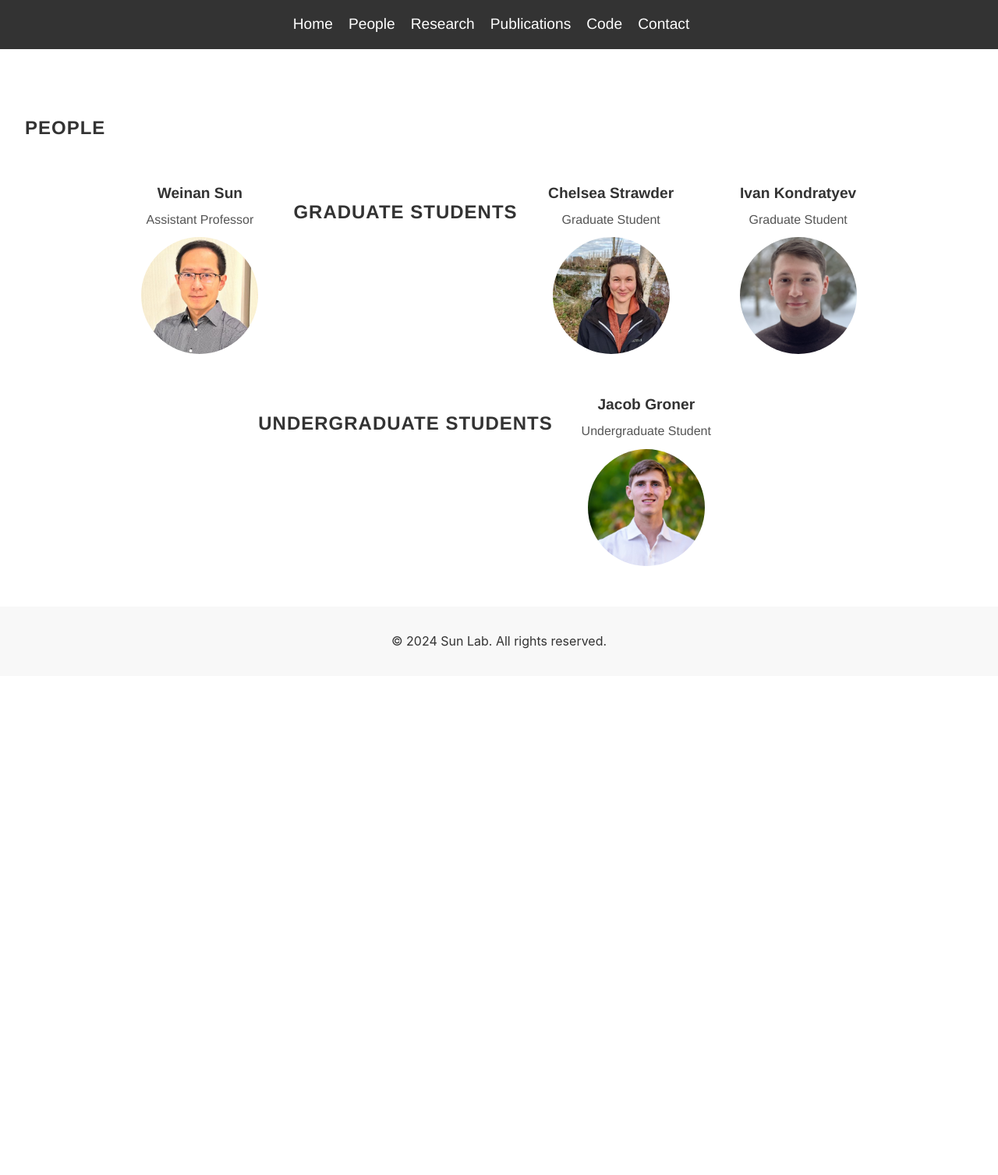
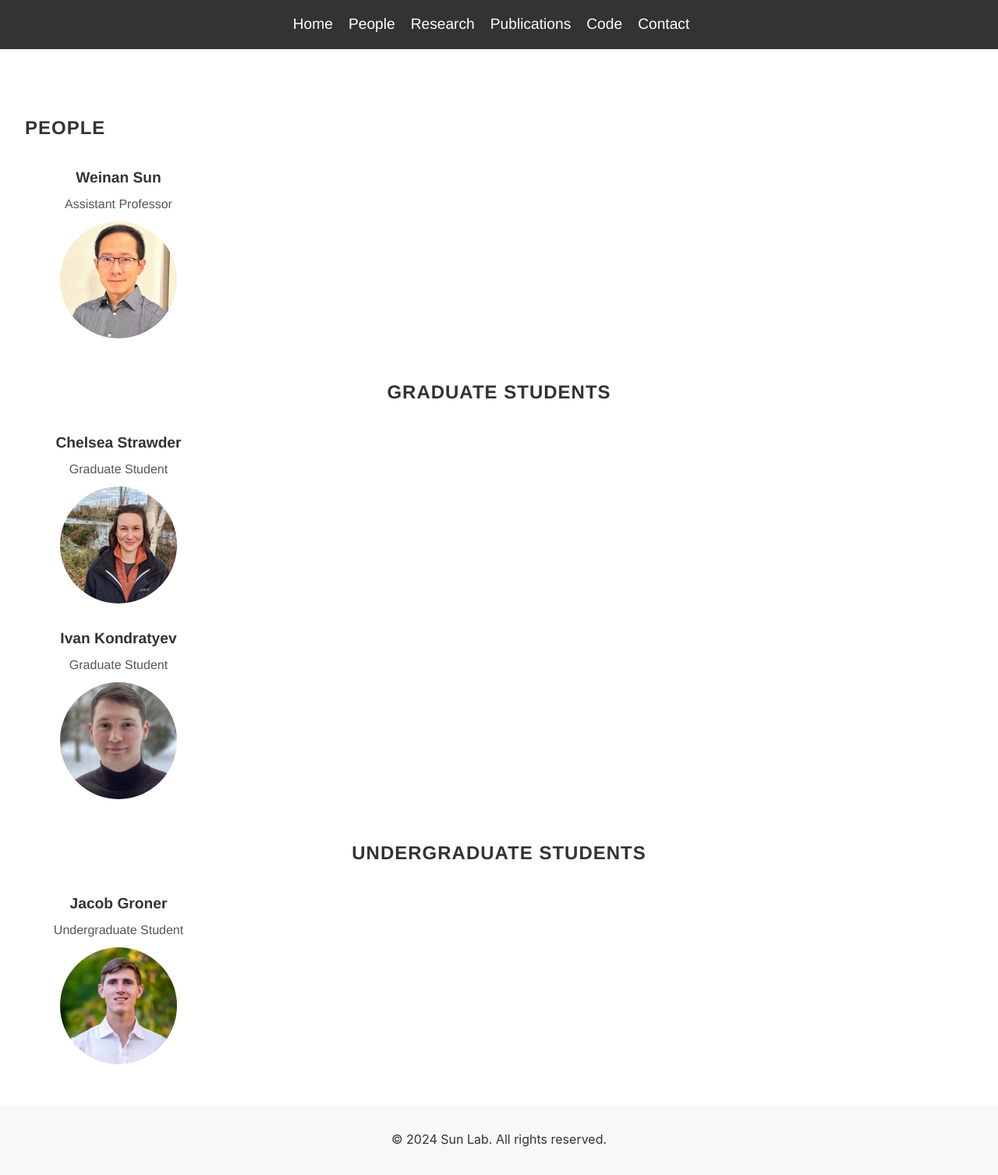
Before and after one commit to neuroai/my-awesome-site, a Jekyll site: the page built from people.md, in a window 1280 px wide. Shown: the whole page at 78% size. Built offline with Jekyll 4.4.1, drawn with Linux system fonts in a browser that asks for light colours; before the commit the page ends 900 px from its top, so only the background shows below that.

Commit message:
Update custom.css

```diff
--- a/assets/css/custom.css
+++ b/assets/css/custom.css
@@ -67,9 +67,24 @@ main {
 /* People Section */
 .people-section {
     text-align: center;
+}
+
+.people-group {
     display: flex;
     flex-wrap: wrap;
     justify-content: center;
+    margin-bottom: 40px;
+}
+
+.people-group-title {
+    width: 100%;
+    font-size: 1.5em;
+    font-weight: bold;
+    margin-top: 40px;
+    margin-bottom: 20px;
+    text-transform: uppercase;
+    letter-spacing: 1px;
+    font-family: "Helvetica Neue", Arial, sans-serif;
 }
 
 .person {
```
